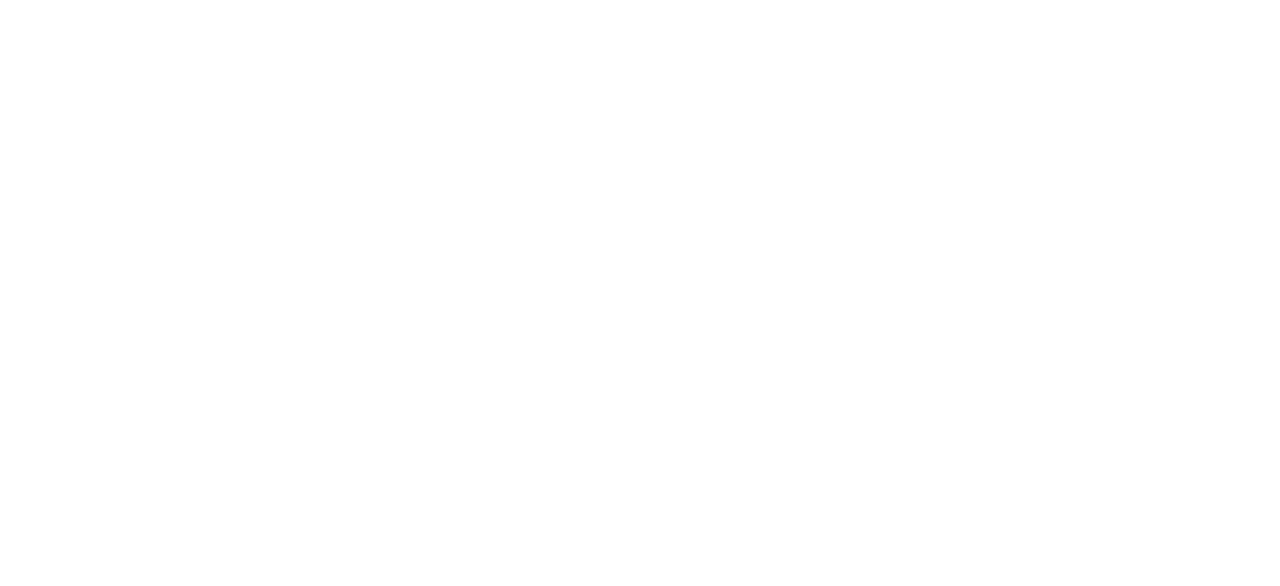
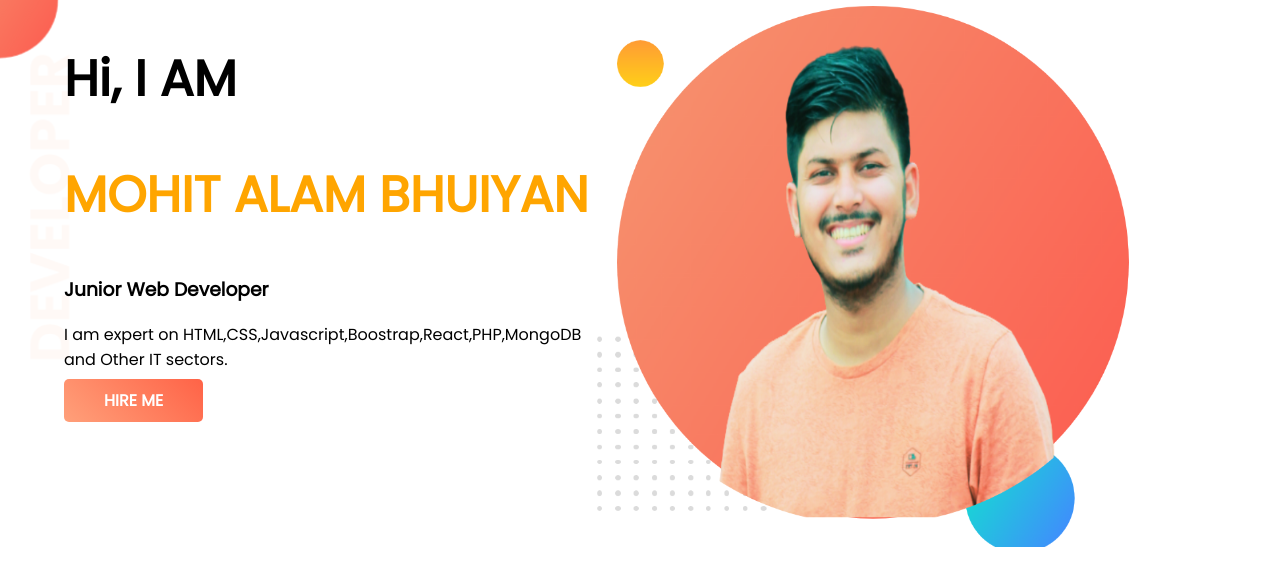
Before and after one commit to Mohit-Alam-Bhuiyan/developer-portfolio, a plain HTML site: page index.html in a window 1280 px wide. Drawn offline with Linux system fonts and the light colour scheme.

Commit message:
top banner added

```diff
--- a/index.html
+++ b/index.html
@@ -5,9 +5,28 @@
     <meta http-equiv="X-UA-Compatible" content="IE=edge">
     <meta name="viewport" content="width=device-width, initial-scale=1.0">
     <title>Mohit's Portfolio</title>
+    <link rel="preconnect" href="https://fonts.googleapis.com">
+    <link rel="preconnect" href="https://fonts.gstatic.com" crossorigin>
+    <link href="https://fonts.googleapis.com/css2?family=Poppins&display=swap" rel="stylesheet">
     <link rel="stylesheet" href="style.css">
+    <link rel="shortcut icon" href="./images/mohit1-bg.png" type="image/x-icon">
 </head>
 <body>
+    <section class="top-banner">
+        <div class="first">
+            <h1>Hi, I AM</h1>
+            <h1><span class="orange-color">MOHIT ALAM BHUIYAN</span></h1>
+            <h3>Junior Web Developer</h3>
+            <p>
+                I am expert on HTML,CSS,Javascript,Boostrap,React,PHP,MongoDB and Other IT sectors.
+            </p>
+            <a class="link-button"  href="https://www.linkedin.com/in/mohit-alam-bhuiyan-8271291a0/" target="_blink">HIRE ME</a>
+        </div>
+
+        <div class="second">
+            <img src="./images/mohit1-bg.png" alt="my pic">
+        </div>
+    </section>
 
 </body>
 </html>
--- a/style.css
+++ b/style.css
@@ -0,0 +1,43 @@
+body {
+    font-family: 'Poppins', sans-serif;
+    margin: 0px;
+}
+
+h1{
+   font-size: 50px;
+}
+
+.orange-color {
+    color:orange;
+}
+
+section{
+    display: flex;
+}
+
+.first{
+    width: 50%;
+    padding-left: 5%;
+}
+
+.second img{
+    width: 80%;
+}
+
+button{
+    color: orange;
+}
+
+.link-button{
+    padding: 10px 40px;
+    border-radius: 5px;
+    text-decoration: none;
+    font-weight: 700;
+    background-image: linear-gradient(45deg,lightsalmon, tomato);
+    color: white;
+}
+
+.top-banner{
+  background-image: url("./images/top-banner.png");
+  background-repeat:no-repeat;
+}
```
Also changed, not shown: Show off/IMG_20211231_052456-removebg-preview.png (added), Show off/IMG_20211231_052456.jpg (added), Show off/IMG_20220104_194452.jpg (added), Show off/IMG_20220104_194714-removebg-preview.png (added), Show off/IMG_20220104_194714.jpg (added), Show off/IMG_20220104_195129-removebg-preview.png (added), Show off/IMG_20220104_195129.jpg (added), Show off/IMG_20220104_195158-removebg-preview.png (added), Show off/IMG_20220104_195158.jpg (added), images/dream-bg.png (added), images/exp-bg.png (added), images/mohit1-bg.png (added), images/mohit2-bg2.png (added), images/my-bg.png (added), 2 more files, 2 other files.
